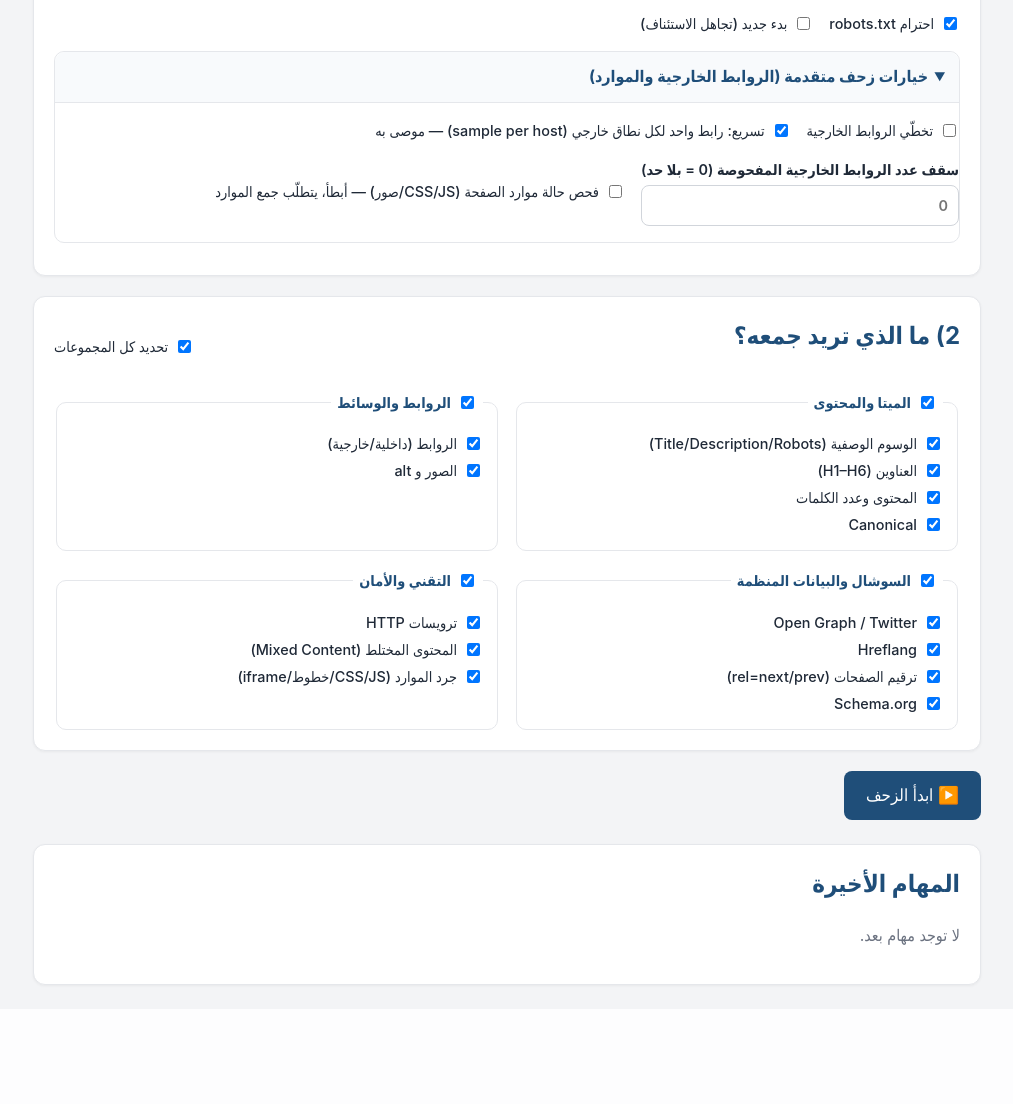
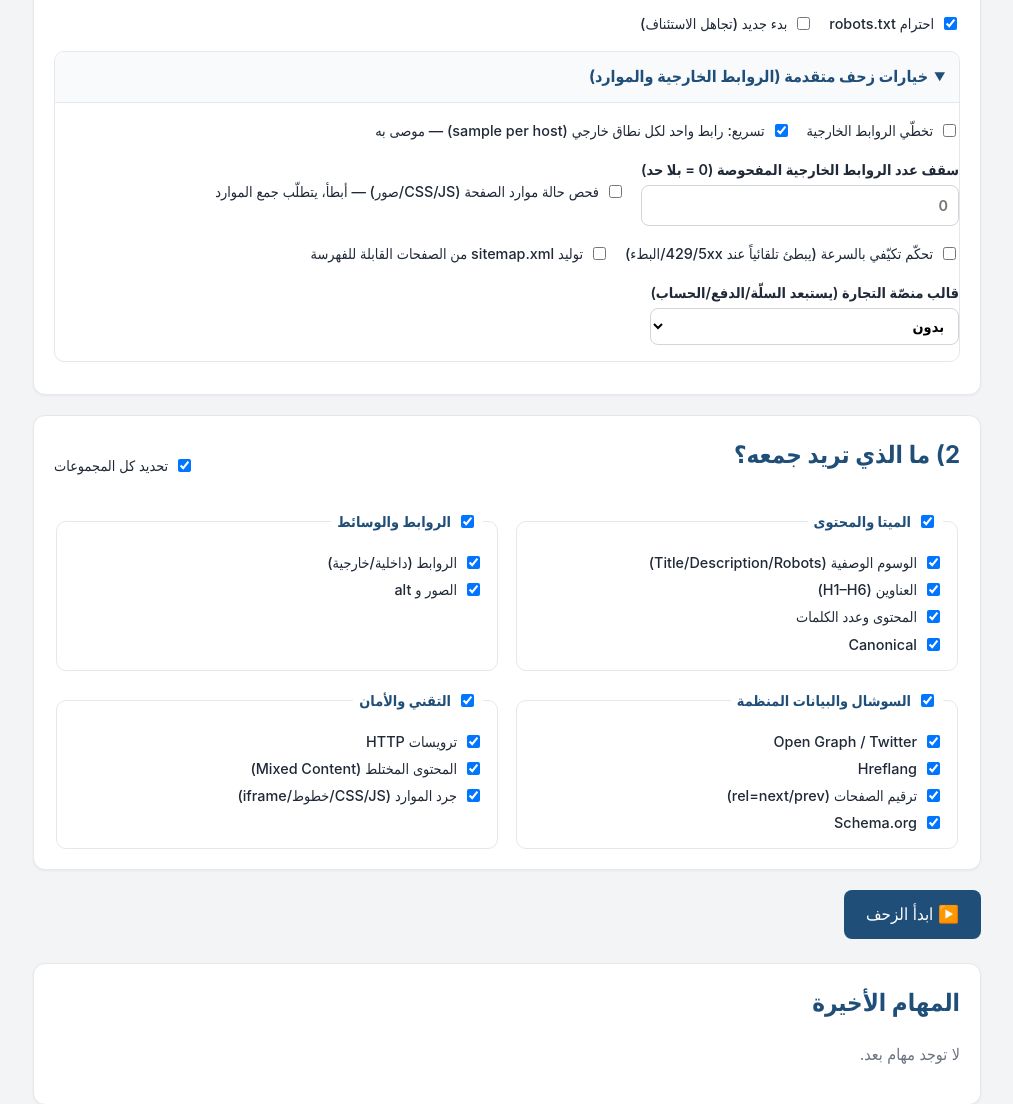
Before and after one commit to Ahmad-Ajm/SCT, a FastAPI app: page / in a window 1280 px wide, after a click on "خيارات زحف متقدمة (الروابط الخارجية والموارد)". Shown: the part 788-1892 px from the top of the page, without its empty margins (133-1146 px from the left). Before the commit the page ends 1775 px from the top, so only its background shows below. Run offline with FastAPI, Linux system fonts and the light colour scheme; some libraries are stand-ins or nearby versions.

Commit message:
Add web UI toggles for the shipped options (no terminal needed)
Surfaces the recently-added config options in the web form so everything is
operable from the UI:
- Advanced crawl options: platform preset (Zid/Salla/Shopify/WooCommerce),
  adaptive throttle, sitemap generation.
- GSC card: URL Inspection toggle + inspect-max-urls cap.
- PageSpeed card: CrUX History toggle.

Wiring: index.html controls + AR/EN i18n labels -> /api/start overrides ->
job_runner._build_job_config (site.platform_preset, output.generate_sitemap,
crawl.adaptive_throttle.enabled; integration sub-fields merge through). Values
persist in localStorage via the existing generic form save/restore.

Docs (CHANGELOG, ROADMAP, USER_GUIDE AR+EN) updated; regression test verifies the
job-config mapping. 64 tests pass; i18n.js + inline JS validated with node --check.

```diff
--- a/webapp/app.py
+++ b/webapp/app.py
@@ -227,6 +227,10 @@ async def start(request: Request):
         "ext_sample_per_host": _b("ext_sample_per_host", False),
         "ext_max_urls": int(form.get("ext_max_urls") or 0),
         "check_resource_status": _b("check_resource_status", False),
+        # خيارات مشحونة حديثاً (تُعرض في الإعدادات المتقدمة)
+        "platform_preset": (form.get("platform_preset") or "").strip(),
+        "generate_sitemap": _b("generate_sitemap", False),
+        "adaptive_throttle": _b("adaptive_throttle", False),
         "formats": formats,
         # extraction: إن لم يُختر شيء نترك الإعداد الافتراضي (الكل)
         "extraction": extraction if extraction else None,
@@ -259,6 +263,11 @@ async def start(request: Request):
         mb = _int_or_none("gsc_months_back")
         if mb:
             gsc["months_back"] = mb
+        if _b("gsc_url_inspection", False):
+            gsc["url_inspection"] = True
+            im = _int_or_none("gsc_inspect_max_urls")
+            if im:
+                gsc["inspect_max_urls"] = im
         integrations["gsc"] = gsc
     if _b("ga4_enabled", False):
         ga4 = {
@@ -276,6 +285,7 @@ async def start(request: Request):
             "api_key": (form.get("pagespeed_api_key") or "").strip(),
             "max_urls": _int_or_none("pagespeed_max_urls") or 0,
             "save_raw_json": _b("pagespeed_save_raw", False),
+            "crux_history": _b("pagespeed_crux_history", False),
         }
     if _b("lighthouse_enabled", False):
         integrations["lighthouse"] = {
--- a/webapp/job_runner.py
+++ b/webapp/job_runner.py
@@ -109,6 +109,18 @@ class JobRunner:
             strat = str(overrides["seed_strategy"]).lower()
             if strat in ("homepage", "sitemap", "hybrid"):
                 cfg["crawl"]["seed_strategy"] = strat
+
+        # قالب منصّة التجارة (IMP-11): يُطبَّق فقط لقيمة معروفة
+        preset = str(overrides.get("platform_preset", "") or "").strip().lower()
+        if preset in ("zid", "salla", "shopify", "woocommerce"):
+            cfg["site"]["platform_preset"] = preset
+        # توليد sitemap.xml (IMP-5)
+        if overrides.get("generate_sitemap") is not None:
+            cfg["output"]["generate_sitemap"] = bool(overrides["generate_sitemap"])
+        # تحكّم تكيّفي بالسرعة (IMP-10)
+        if overrides.get("adaptive_throttle") is not None:
+            cfg["crawl"].setdefault("adaptive_throttle", {})
+            cfg["crawl"]["adaptive_throttle"]["enabled"] = bool(overrides["adaptive_throttle"])
 
         # === اختيار ما يُجمَع (extraction) ===
         # إن مُرّرت قائمة extraction نُفعّل المختار فقط ونعطّل الباقي.
--- a/webapp/static/i18n.js
+++ b/webapp/static/i18n.js
@@ -40,6 +40,13 @@ const I18N = {
     fresh_start: "بدء جديد (تجاهل الاستئناف)",
     skip_external: "تخطّي الروابط الخارجية",
     check_resource_status: "فحص حالة موارد الصفحة (CSS/JS/صور) — أبطأ، يتطلّب جمع الموارد",
+    adaptive_throttle: "تحكّم تكيّفي بالسرعة (يبطئ تلقائياً عند 429/5xx/البطء)",
+    generate_sitemap: "توليد sitemap.xml من الصفحات القابلة للفهرسة",
+    platform_preset: "قالب منصّة التجارة (يستبعد السلّة/الدفع/الحساب)",
+    platform_none: "بدون",
+    gsc_inspect_max: "سقف فحص الفهرسة (URL Inspection)",
+    gsc_url_inspection: "فحص حالة الفهرسة الحقيقية لكل رابط (URL Inspection — يحترم الحصّة عبر السقف)",
+    pagespeed_crux_history: "اتجاه Core Web Vitals عبر الزمن (CrUX History — يستعمل نفس المفتاح)",
 
     sec2: "2) ما الذي تريد جمعه؟",
     select_all_groups: "تحديد كل المجموعات",
@@ -253,6 +260,13 @@ const I18N = {
     fresh_start: "Fresh start (ignore resume)",
     skip_external: "Skip external links",
     check_resource_status: "Check page resource HTTP status (CSS/JS/images) — slower, needs resource collection",
+    adaptive_throttle: "Adaptive throttle (auto-slow on 429/5xx/slow responses)",
+    generate_sitemap: "Generate sitemap.xml from indexable pages",
+    platform_preset: "E-commerce platform preset (excludes cart/checkout/account)",
+    platform_none: "None",
+    gsc_inspect_max: "URL Inspection cap (max URLs)",
+    gsc_url_inspection: "Real per-URL index status (URL Inspection — quota-capped)",
+    pagespeed_crux_history: "Core Web Vitals trend over time (CrUX History — same key)",
 
     sec2: "2) What to collect?",
     select_all_groups: "Select all groups",
--- a/webapp/templates/index.html
+++ b/webapp/templates/index.html
@@ -88,6 +88,17 @@
             <input type="number" name="ext_max_urls" placeholder="0" min="0">
           </label>
           <label class="chk"><input type="checkbox" name="check_resource_status"> <span data-i18n="check_resource_status">فحص حالة موارد الصفحة (CSS/JS/صور) — أبطأ، يتطلّب جمع الموارد</span></label>
+          <label class="chk"><input type="checkbox" name="adaptive_throttle"> <span data-i18n="adaptive_throttle">تحكّم تكيّفي بالسرعة (يبطئ تلقائياً عند 429/5xx/البطء)</span></label>
+          <label class="chk"><input type="checkbox" name="generate_sitemap"> <span data-i18n="generate_sitemap">توليد sitemap.xml من الصفحات القابلة للفهرسة</span></label>
+          <label class="full"><span data-i18n="platform_preset">قالب منصّة التجارة (يستبعد السلّة/الدفع/الحساب)</span>
+            <select name="platform_preset">
+              <option value="" selected data-i18n="platform_none">بدون</option>
+              <option value="zid">Zid (زد)</option>
+              <option value="salla">Salla (سلة)</option>
+              <option value="shopify">Shopify</option>
+              <option value="woocommerce">WooCommerce</option>
+            </select>
+          </label>
         </div>
       </details>
     </section>
@@ -133,7 +144,9 @@
         <div class="grid">
           <label><span data-i18n="gsc_site">رابط الموقع في GSC</span><input type="text" name="gsc_site_url" placeholder="https://example.com/"></label>
           <label><span data-i18n="gsc_months">عدد الأشهر (GSC)</span><input type="number" name="gsc_months_back" placeholder="16" min="1"></label>
+          <label><span data-i18n="gsc_inspect_max">سقف فحص الفهرسة (URL Inspection)</span><input type="number" name="gsc_inspect_max_urls" placeholder="50" min="1"></label>
         </div>
+        <label class="chk"><input type="checkbox" name="gsc_url_inspection"> <span data-i18n="gsc_url_inspection">فحص حالة الفهرسة الحقيقية لكل رابط (URL Inspection — يحترم الحصّة عبر السقف)</span></label>
         <button type="button" id="testGscBtn" class="btn sm" data-i18n="test_conn">🔎 اختبار الاتصال</button>
         <p id="gscTestMsg" class="muted sm"></p>
       </div>
@@ -159,6 +172,7 @@
         <p id="psTestMsg" class="muted sm"></p>
       </div>
       <label class="chk"><input type="checkbox" name="pagespeed_save_raw"> <span data-i18n="pagespeed_save_raw">حفظ تقرير Lighthouse الكامل (JSON خام لكل صفحة) — للتحليل العميق، كبير الحجم</span></label>
+      <label class="chk"><input type="checkbox" name="pagespeed_crux_history"> <span data-i18n="pagespeed_crux_history">اتجاه Core Web Vitals عبر الزمن (CrUX History — يستعمل نفس المفتاح)</span></label>
       <p class="muted sm" data-i18n="pagespeed_deep_hint">«PageSpeed API» = Lighthouse نفسه. تحصل على: pagespeed.csv (الدرجات) + pagespeed_opportunities.csv (فرص التحسين العميقة: ما يُبطئ كل صفحة وكم يوفّر) + التقرير الخام الكامل عند تفعيل الخيار أعلاه.</p>
 
       <label class="chk"><input type="checkbox" name="lighthouse_enabled"> <span data-i18n="lighthouse_enable">استيراد Lighthouse/PageSpeed JSON (ملفات محلية)</span></label>
```
Also changed, not shown: ROADMAP.md (+4 -3 lines), docs/USER_GUIDE.md (+4 -1 lines), docs/USER_GUIDE_AR.md (+4 -1 lines), tests/test_core_behaviors.py (+26 -0 lines), CHANGELOG.md.
